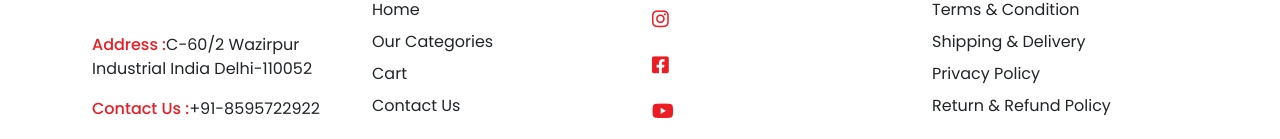
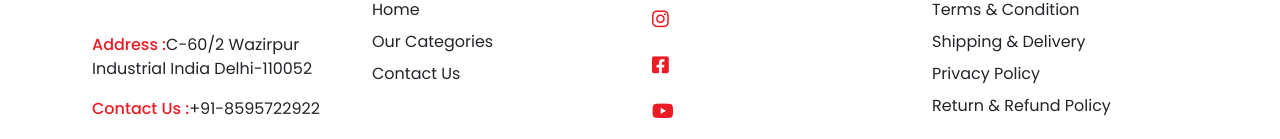
Before and after one commit to HARSH-VARDHAN-MISHRA/camero-front-full, a React (Create React App) app: page /contact-us in a window 1280 px wide. Shown: the part 1041-1180 px from the top of the page. Built offline with nearby package versions, Linux system fonts and the light colour scheme; no server answers; a web font is replaced by a local one.

Commit message:
hide cart from footer

```diff
--- a/src/components/Footer/Footer.jsx
+++ b/src/components/Footer/Footer.jsx
@@ -117,7 +117,7 @@ const Footer = () => {
               <ul>
                 <li><Link to="/">Home</Link></li>
                 <li><Link to="/categories">Our Categories</Link></li>
-                <li><Link to="/cart">Cart</Link></li>
+                {/* <li><Link to="/cart">Cart</Link></li> */}
                 <li><Link to="/contact-us">Contact Us</Link></li>
 
               </ul>
```
